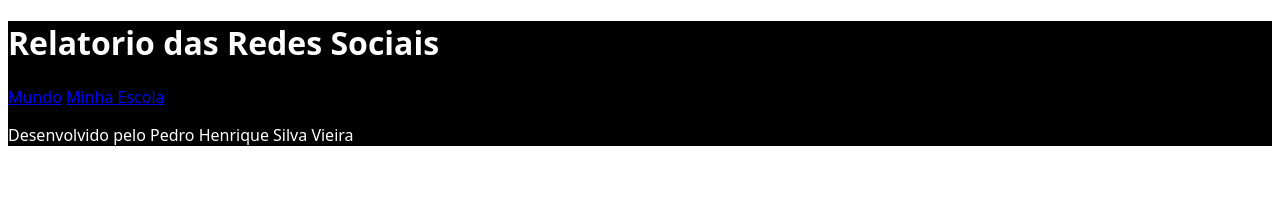
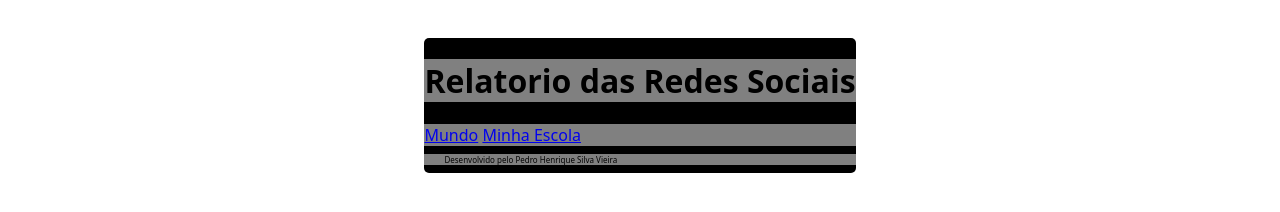
Before and after one commit to PEDRO270207/3-trimestre-28-Pedro-Vieira, a plain HTML site: page index.html in a window 1280 px wide. Drawn offline with Linux system fonts and the light colour scheme; a web font is replaced by a local one.

Commit message:
Add files via upload

```diff
--- a/style.css
+++ b/style.css
@@ -3,8 +3,29 @@
 html{
     background-color: white;
     font-family: system-ui, -apple-system, BlinkMacSystemFont, 'Segoe UI', Roboto, Oxygen, Ubuntu, Cantarell, 'Open Sans', 'Helvetica Neue', sans-serif;
+    display: flex;
+    justify-content: center;
+    height: auto;
+    padding: 30px;
+
 }
 body{
   background-color: black;
   color: white;
+  border-radius: 5px;
+
 }
+header, main, footer{
+  background-color: gray;
+  padding-left: 20px 20px 0 20px;
+  color: black;
+}
+footer{
+  background-color: gray;
+  padding: 0 20px 0 20px;
+  font-size: 8px;
+  color: black;
+}
+a:hover{
+  font-size: 14px;
+}
```
